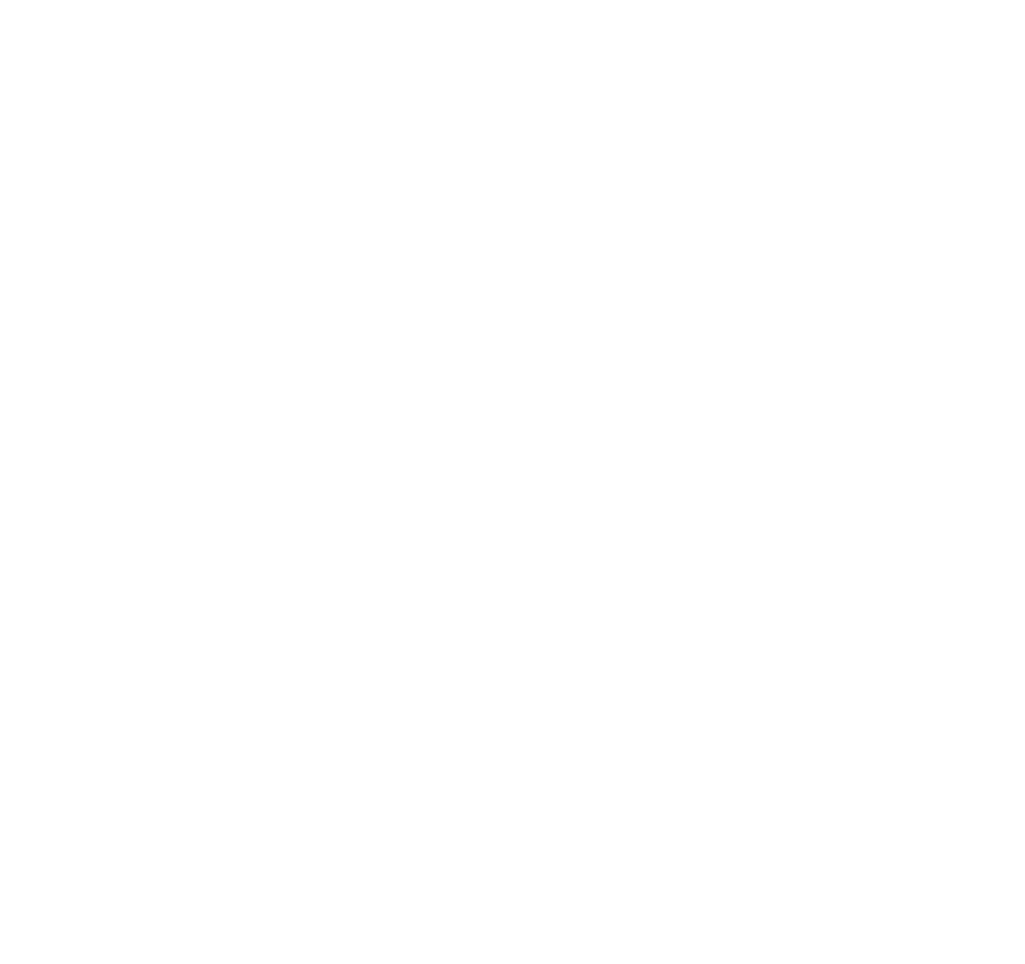
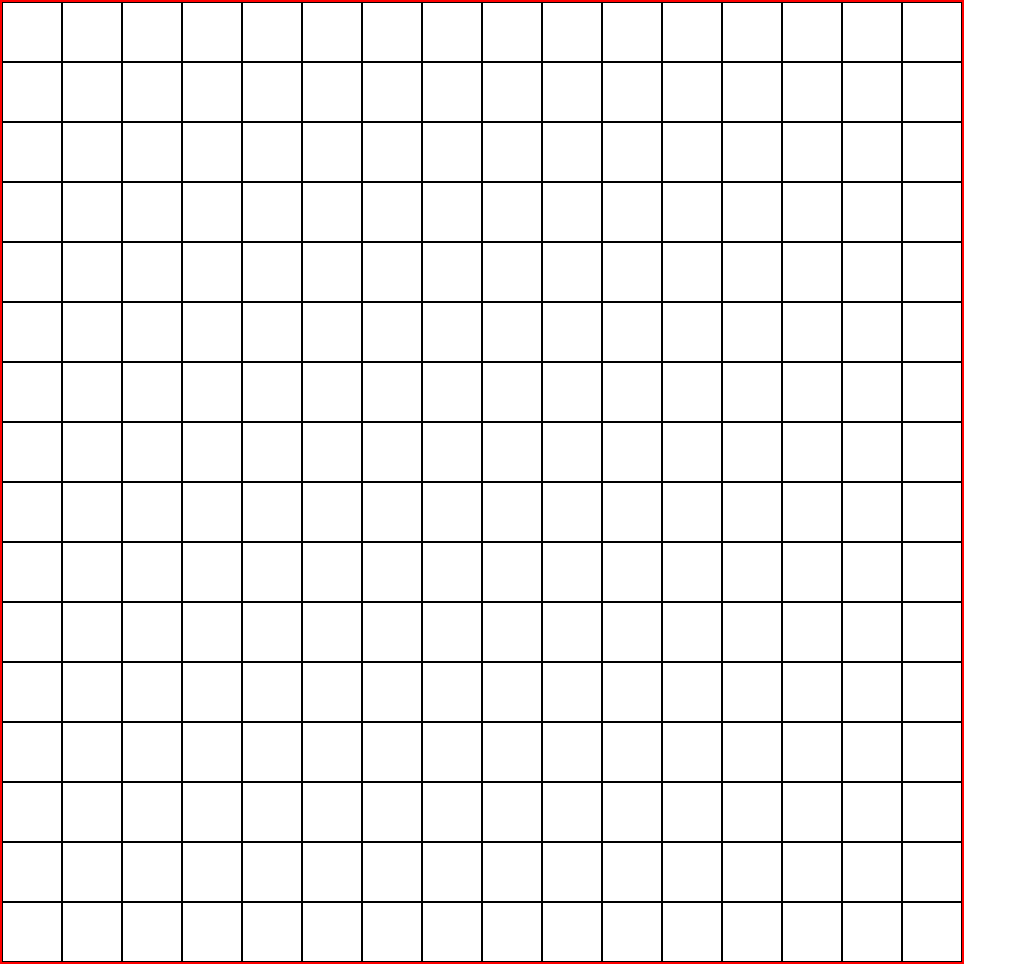
Before and after one commit to IvanInandan/etch-n-sketch, a plain HTML site: page index.html in a window 1280 px wide. Shown: the whole page, without its empty margins (0-1025 px from the left). Before the commit the page ends 800 px from the top, so only its background shows below. Drawn offline with Linux system fonts and the light colour scheme.

Commit message:
Draw 16x16 hardcoded grid of squares

```diff
--- a/css/style.css
+++ b/css/style.css
@@ -0,0 +1,18 @@
+*, *::before, *::after {
+    padding: 0px;
+    margin: 0px;
+}
+
+.grid {
+    border: 2px solid red;
+}
+
+.row {
+    display: flex;
+    flex-direction: row;
+}
+
+.square {
+    border: 1px solid black;
+    box-sizing: border-box;
+}
--- a/index.html
+++ b/index.html
@@ -8,5 +8,6 @@
     <script src="javascript/script.js" defer></script>
 </head>
 <body>
+    <div class="grid"></div>
 </body>
 </html>
--- a/javascript/script.js
+++ b/javascript/script.js
@@ -0,0 +1,24 @@
+const GRID_HEIGHT = 960;
+const GRID_WIDTH = 960;
+
+function drawGrid(dimension = 16) {
+    grid.setAttribute("style", `height: ${GRID_HEIGHT}px; width: ${GRID_WIDTH}px`);
+
+    const SQUARE_HEIGHT = 60;
+    const SQUARE_WIDTH = 60;
+
+    for (let i = 0; i < dimension; i++) {
+        let row = document.createElement("div");
+        row.setAttribute("class", "row");
+        for (let j = 0; j < dimension; j++) {
+            let square = document.createElement("div");
+            square.setAttribute("class", "square");
+            square.setAttribute("style", `height: ${SQUARE_HEIGHT}px; width: ${SQUARE_WIDTH}px`)
+            row.append(square);
+        }
+        grid.append(row);
+    }
+}
+
+const grid = document.querySelector(".grid");
+drawGrid();
```
